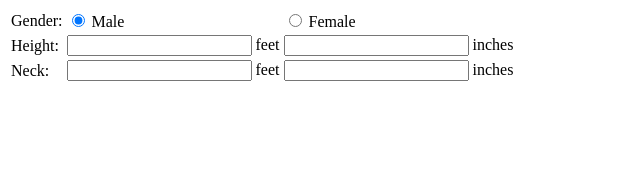
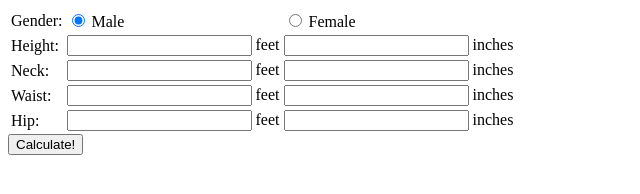
Before and after one commit to CampfireBros/Fitness-Tracker, a plain HTML site: page web/src/index.html in a window 1280 px wide. Shown: the whole page, without its empty margins (0-640 px from the left). Drawn offline with Linux system fonts and the light colour scheme.

Commit message:
made table for body fat calculator

```diff
--- a/web/src/index.html
+++ b/web/src/index.html
@@ -53,6 +53,33 @@
                 inches
             </td>
         </tr>
+        <tr>
+            <td>
+                Waist:
+            </td>
+            <td>
+                <input type="text" id="wfeet" style="text-align: right;">
+                feet
+            </td>
+            <td>
+                <input type="text" id="winch" style="text-align: right;">
+                inches
+            </td>
+        </tr>
+        <tr>
+            <td>
+                Hip:
+            </td>
+            <td>
+                <input type="text" id="hfeet" style="text-align: right">
+                feet
+            </td>
+            <td>
+                <input type="text" id="hinch" style="text-align: right;">
+                inches
+            </td>
+        </tr>
     </table>
+        <input type="button" value="Calculate!" >
 </body>
 </html>
```
